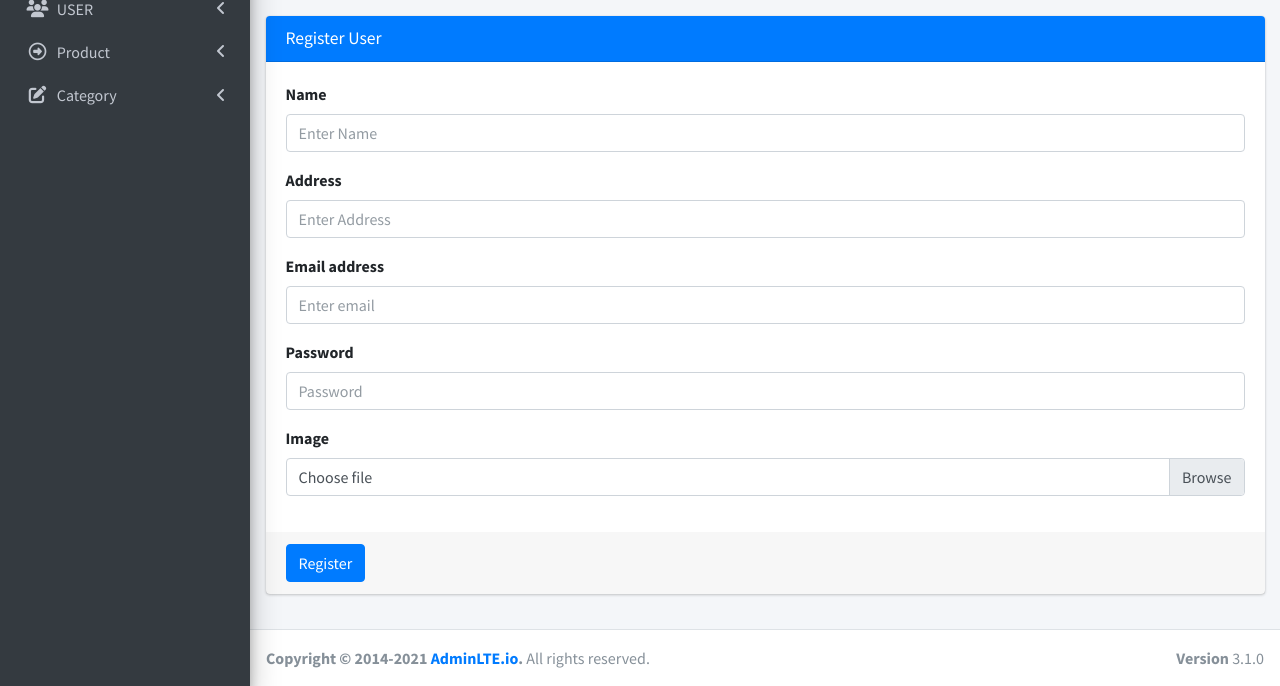
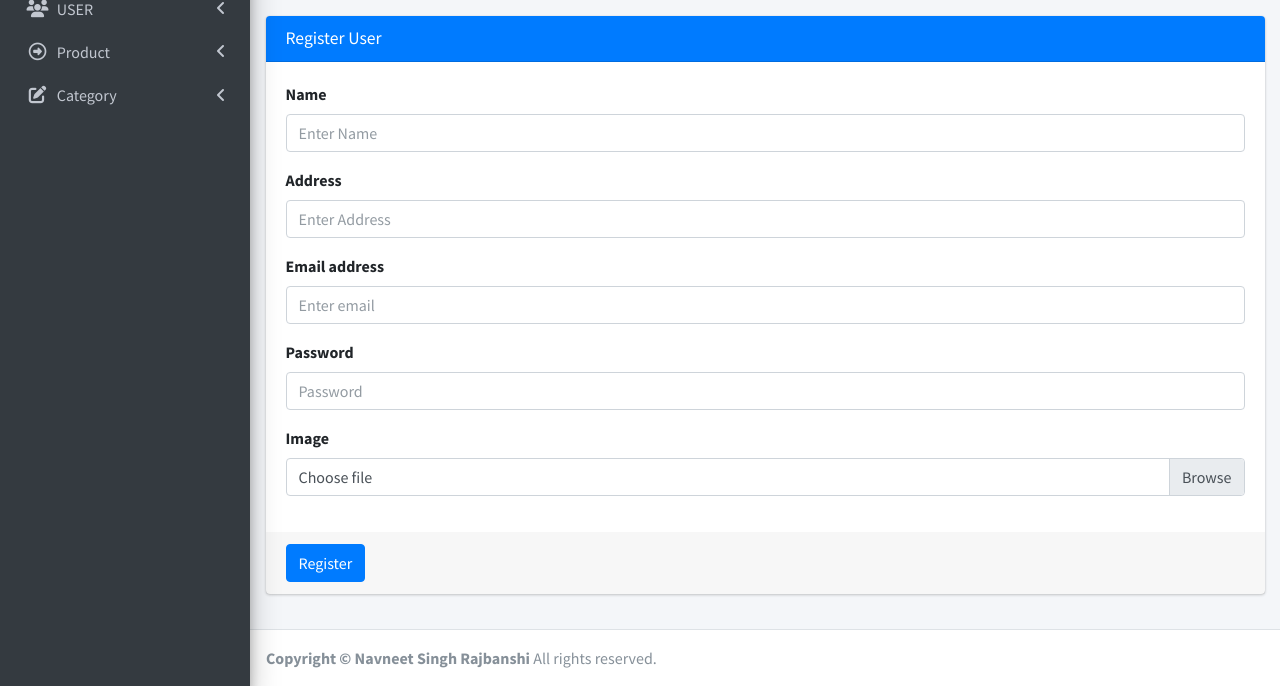
Before and after one commit to NavneetRajbanshi/StaticCRUD, a Django app: page /user/adduser/ in a window 1280 px wide. Shown: the part 114-800 px from the top of the page. Run offline with Django 3.2, Linux system fonts and the light colour scheme; some libraries are stand-ins or nearby versions.

Commit message:
Static CRUD

```diff
--- a/templates/base.html
+++ b/templates/base.html
@@ -157,11 +157,10 @@
   {% endblock redirect%}
   <!-- /.content-wrapper -->
   <footer class="main-footer">
-    <strong>Copyright &copy; 2014-2021
-      <a href="https://adminlte.io">AdminLTE.io</a>.</strong>
+    <strong>Copyright &copy; Navneet Singh Rajbanshi</strong>
     All rights reserved.
     <div class="float-right d-none d-sm-inline-block">
-      <b>Version</b> 3.1.0
+
     </div>
   </footer>
 
--- a/templates/useradd.html
+++ b/templates/useradd.html
@@ -105,7 +105,7 @@
                     <!-- /.card-body -->
 
                     <div class="card-footer">
-                      <button type="submit" class="btn btn-primary">
+                      <button type="button" class="btn btn-primary">
                         Register
                       </button>
                     </div>
```
